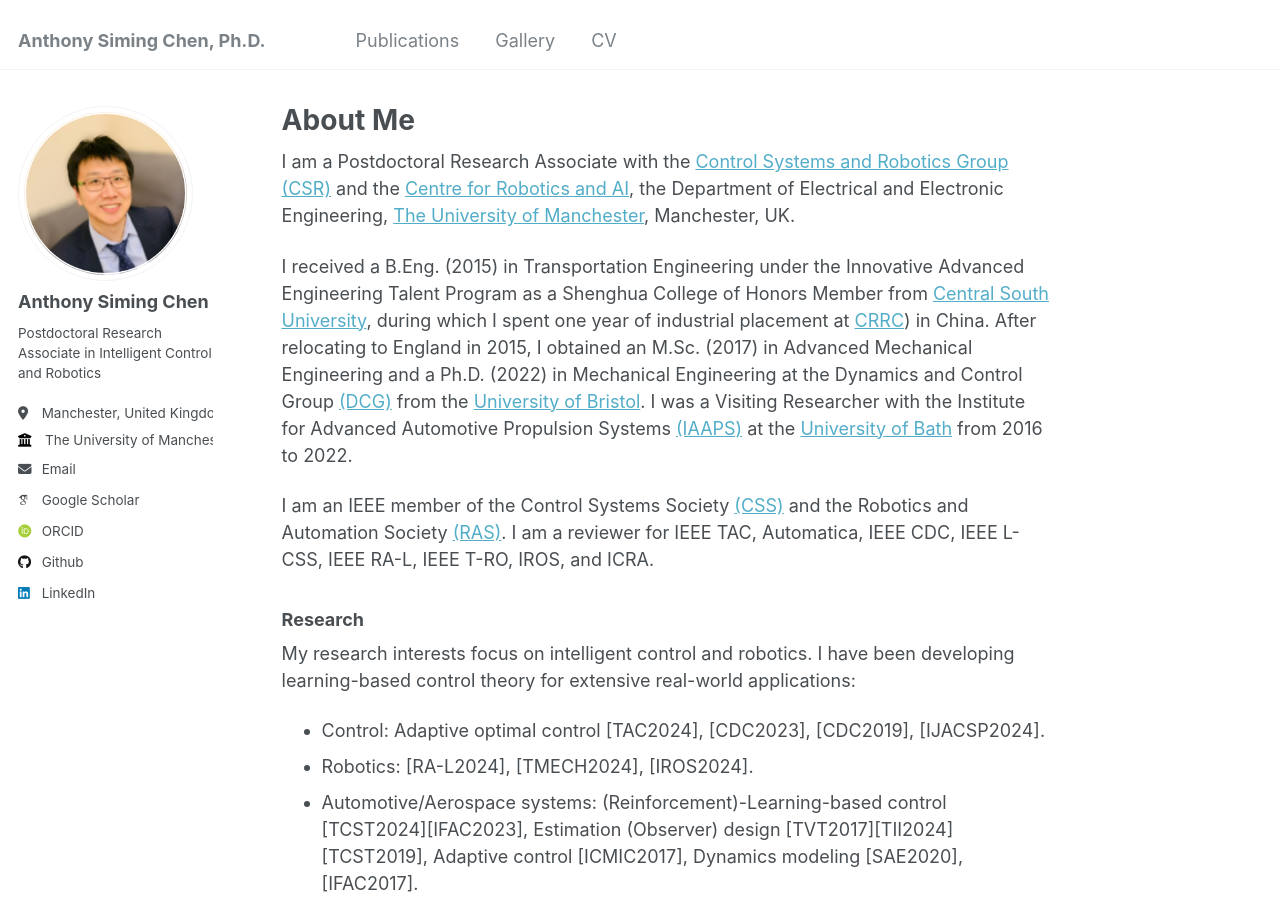
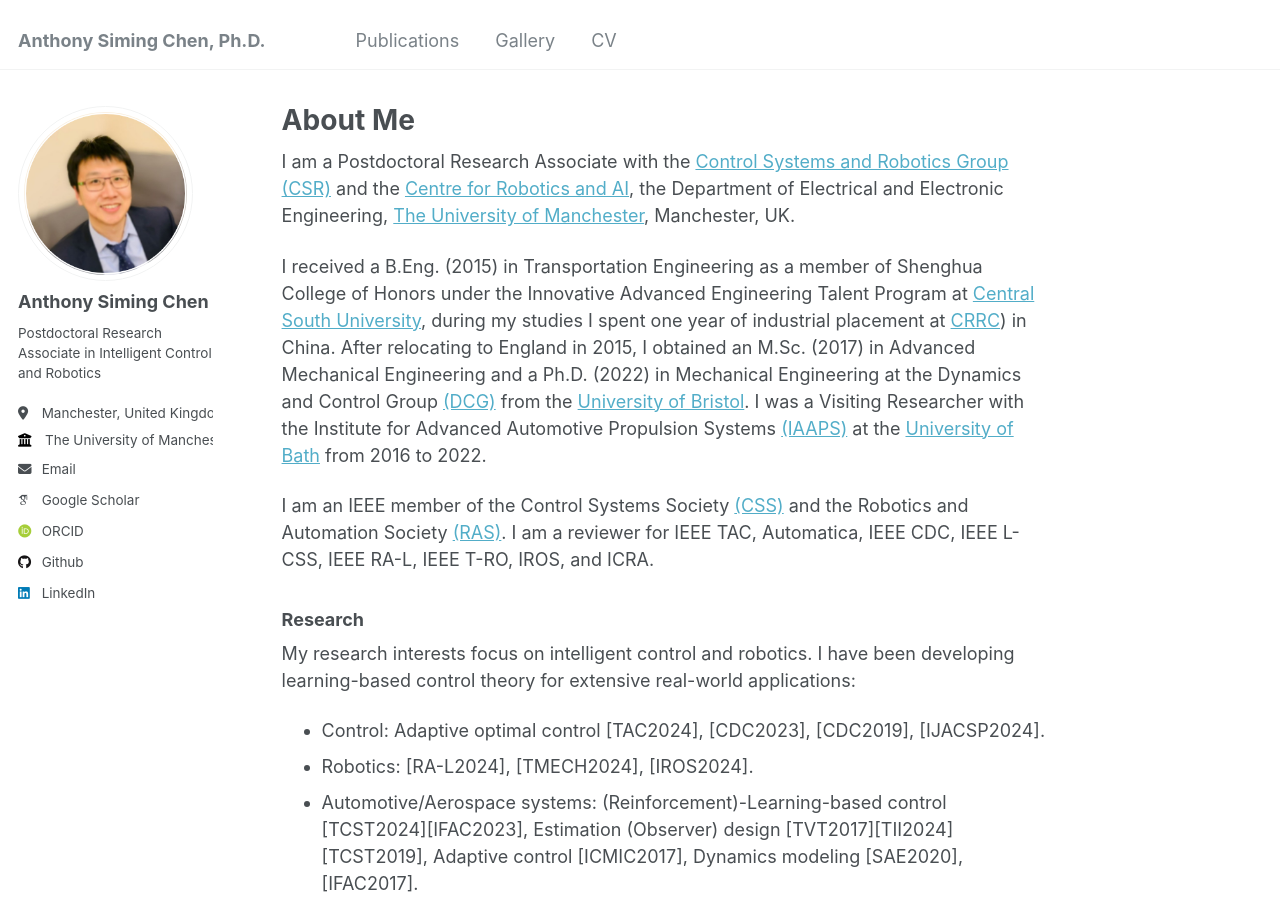
Before and after one commit to Anthony-S-Chen/Anthony-S-Chen.github.io, a Jekyll site: the page built from _pages/about.md, in a window 1280 px wide and 900 px high. Built offline with Jekyll 4.4.1, drawn with Linux system fonts in a browser that asks for light colours; some web fonts are replaced.

Commit message:
Update about.md

```diff
--- a/_pages/about.md
+++ b/_pages/about.md
@@ -9,8 +9,8 @@ redirect_from:
 
 I am a Postdoctoral Research Associate with the [Control Systems and Robotics Group (CSR)](https://uom-csrgroup.uk/) and the [Centre for Robotics and AI](https://www.robotics.manchester.ac.uk/), the Department of Electrical and Electronic Engineering, [The University of Manchester](https://www.manchester.ac.uk), Manchester, UK.
 
-I received a B.Eng. (2015) in Transportation Engineering under the
-Innovative Advanced Engineering Talent Program as a Shenghua College of Honors Member from [Central South University](https://en.csu.edu.cn/), during which I spent one year of industrial placement at [CRRC](https://www.crrcgc.cc/en/)) in China. After relocating to England in 2015, I obtained an M.Sc. (2017) in Advanced Mechanical Engineering and a Ph.D. (2022) in Mechanical Engineering at the Dynamics and Control Group [(DCG)](https://www.bristol.ac.uk/engineering/research/dynamicscontrol/) from the [University of Bristol](https://www.bristol.ac.uk/). I was a Visiting Researcher with the Institute for Advanced Automotive Propulsion Systems [(IAAPS)](https://iaaps.co.uk/) at the [University of Bath](https://www.bath.ac.uk/) from 2016 to 2022.
+I received a B.Eng. (2015) in Transportation Engineering as a member of Shenghua College of Honors under the
+Innovative Advanced Engineering Talent Program at [Central South University](https://en.csu.edu.cn/), during my studies I spent one year of industrial placement at [CRRC](https://www.crrcgc.cc/en/)) in China. After relocating to England in 2015, I obtained an M.Sc. (2017) in Advanced Mechanical Engineering and a Ph.D. (2022) in Mechanical Engineering at the Dynamics and Control Group [(DCG)](https://www.bristol.ac.uk/engineering/research/dynamicscontrol/) from the [University of Bristol](https://www.bristol.ac.uk/). I was a Visiting Researcher with the Institute for Advanced Automotive Propulsion Systems [(IAAPS)](https://iaaps.co.uk/) at the [University of Bath](https://www.bath.ac.uk/) from 2016 to 2022.
 
 I am an IEEE member of the Control Systems Society [(CSS)](https://www.ieeecss.org/) and the Robotics and Automation Society [(RAS)](https://www.ieee-ras.org/). I am a reviewer for IEEE TAC, Automatica, IEEE CDC, IEEE L-CSS, IEEE RA-L, IEEE T-RO, IROS, and ICRA.
 
```
